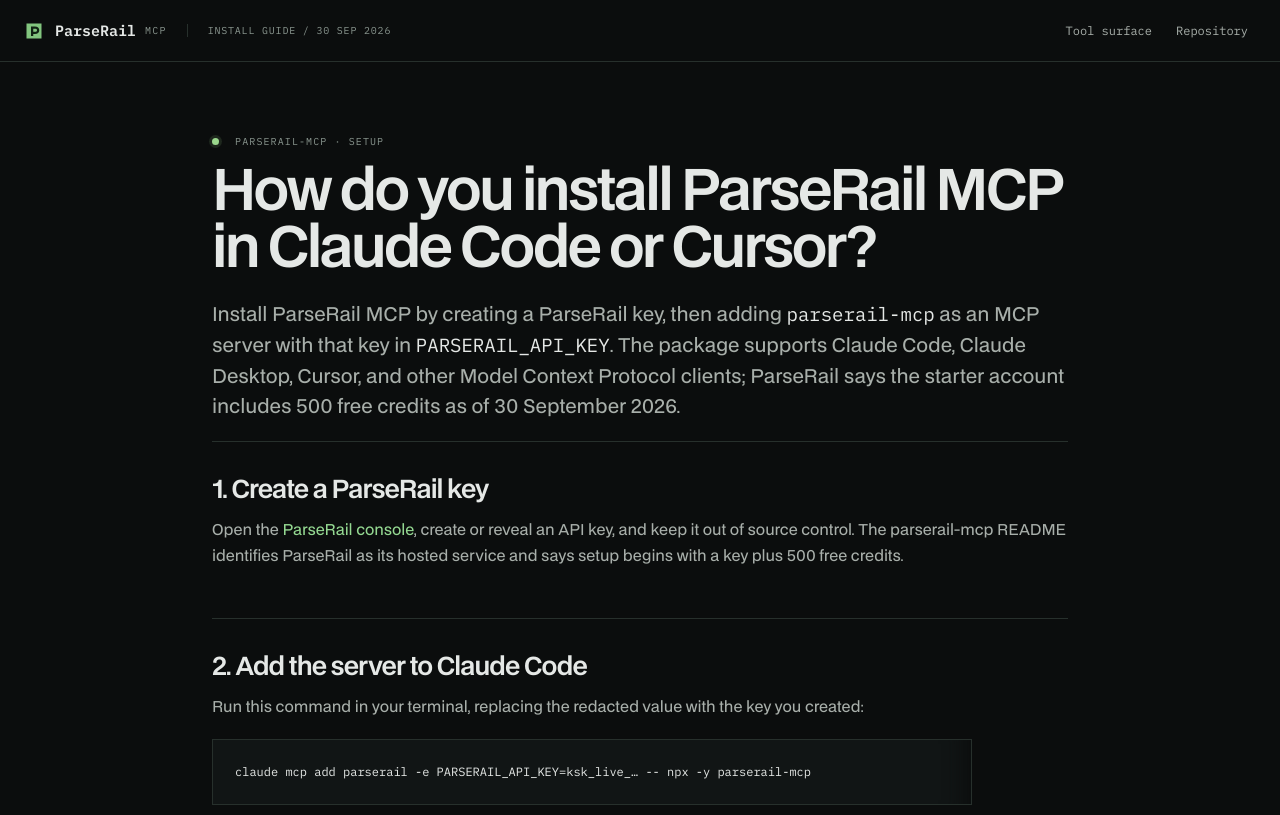
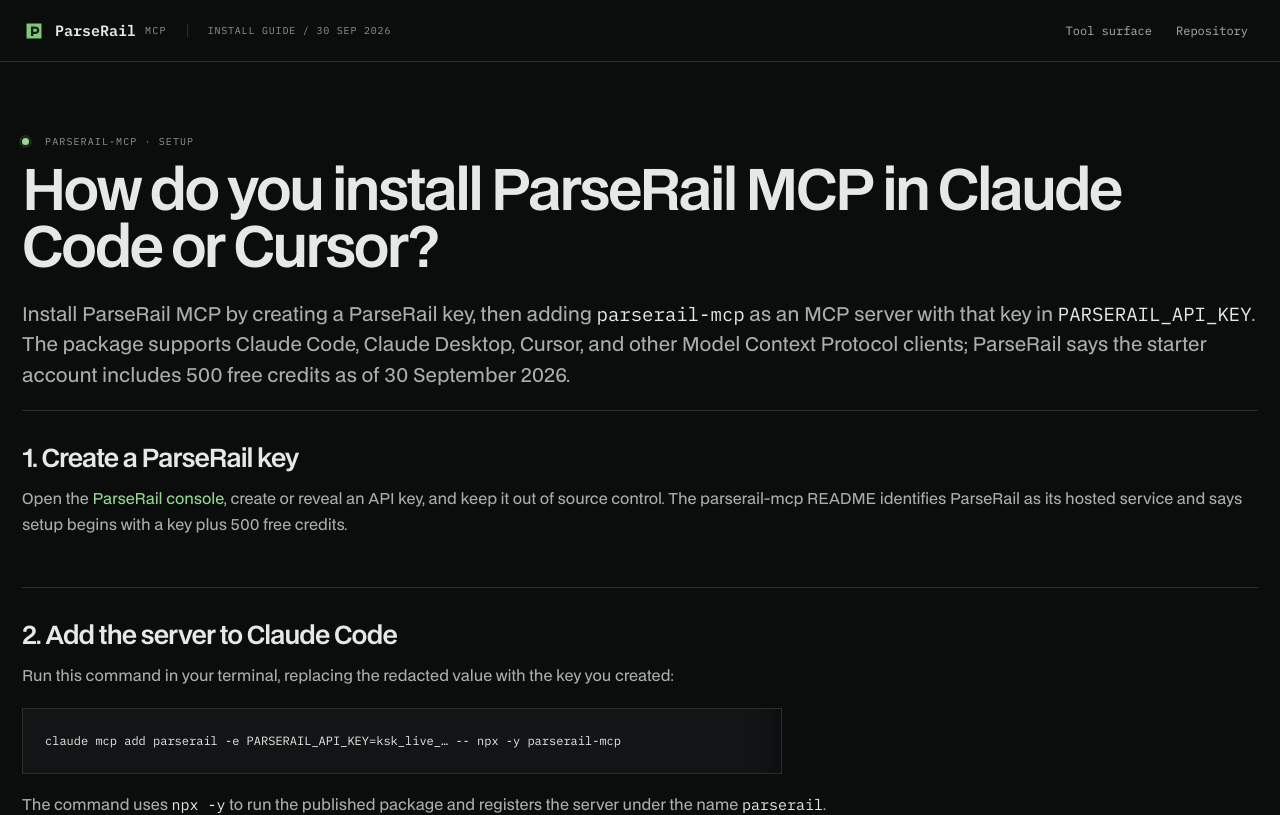
Before and after one commit to kyisaiah47/compound-core-mcp-site, a Next.js app: page /guides/install-parserail-mcp in a window 1280 px wide. Shown: the top 815 px of the page. Built offline with nearby package versions, Linux system fonts and the light colour scheme.

Commit message:
repair page width and card spacing

```diff
--- a/src/app/globals.css
+++ b/src/app/globals.css
@@ -24,7 +24,7 @@
 .sources { display:grid; align-items:start; grid-template-columns:300px 1fr; gap:50px; border-top:1px solid var(--line); } .sources-head p:last-child { color:var(--ink-2); font-size:14px; } .source-list { border-top:1px solid var(--line); } .source-list a { display:grid; grid-template-columns:140px minmax(0,1fr) 118px; gap:20px; padding:13px 0; border-bottom:1px solid var(--line); } .source-list span,.source-list small { color:var(--ink-3); font:10px var(--mono); } .source-list b { font:12px/1.45 var(--mono); font-weight:400; color:var(--ink-2); } .source-list small { display:flex; align-items:center; gap:5px; justify-content:end; }
 .footer { border-top:1px solid var(--line); background:var(--panel); } .footer-inner { min-height:125px; display:flex; align-items:center; justify-content:space-between; gap:30px; } .footer p { margin:0; color:var(--ink-3); font-size:12px; } .footer-title { color:var(--ink)!important; font:12px var(--mono)!important; margin-bottom:6px!important; } .credit { display:flex; align-items:center; gap:10px; color:var(--ink-3); font:11px var(--mono); } .credit a { margin-left:14px; color:var(--ink-2); }
 @media (max-width:800px) { .topbar-inner { min-height:54px; } .standing,nav a:not(.nav-action) { display:none; } .intro { display:block; padding-top:48px; padding-bottom:45px; } .facts { margin-top:38px; } h1 { font-size:40px; } .lede { font-size:16px; } .section-heading,.install-grid,.sources { display:block; } .section-note { margin-top:16px; } .install-grid { padding-top:20px; } .notes { margin-top:28px; } .sources-head { margin-bottom:28px; } .source-list a { grid-template-columns:1fr; gap:7px; } .source-list small { justify-content:start; } .footer-inner { display:block; padding-top:28px; padding-bottom:28px; } .credit { margin-top:24px; flex-wrap:wrap; } }
-.guide { max-width:900px; padding-top:73px; padding-bottom:90px; }
+.guide { padding-top:73px; padding-bottom:90px; }
 .guide h1 { max-width:none; }
 .guide-answer { color:var(--ink-2); font-size:19px; line-height:1.6; }
 .guide-section { padding:34px 0; border-top:1px solid var(--line); }
```
